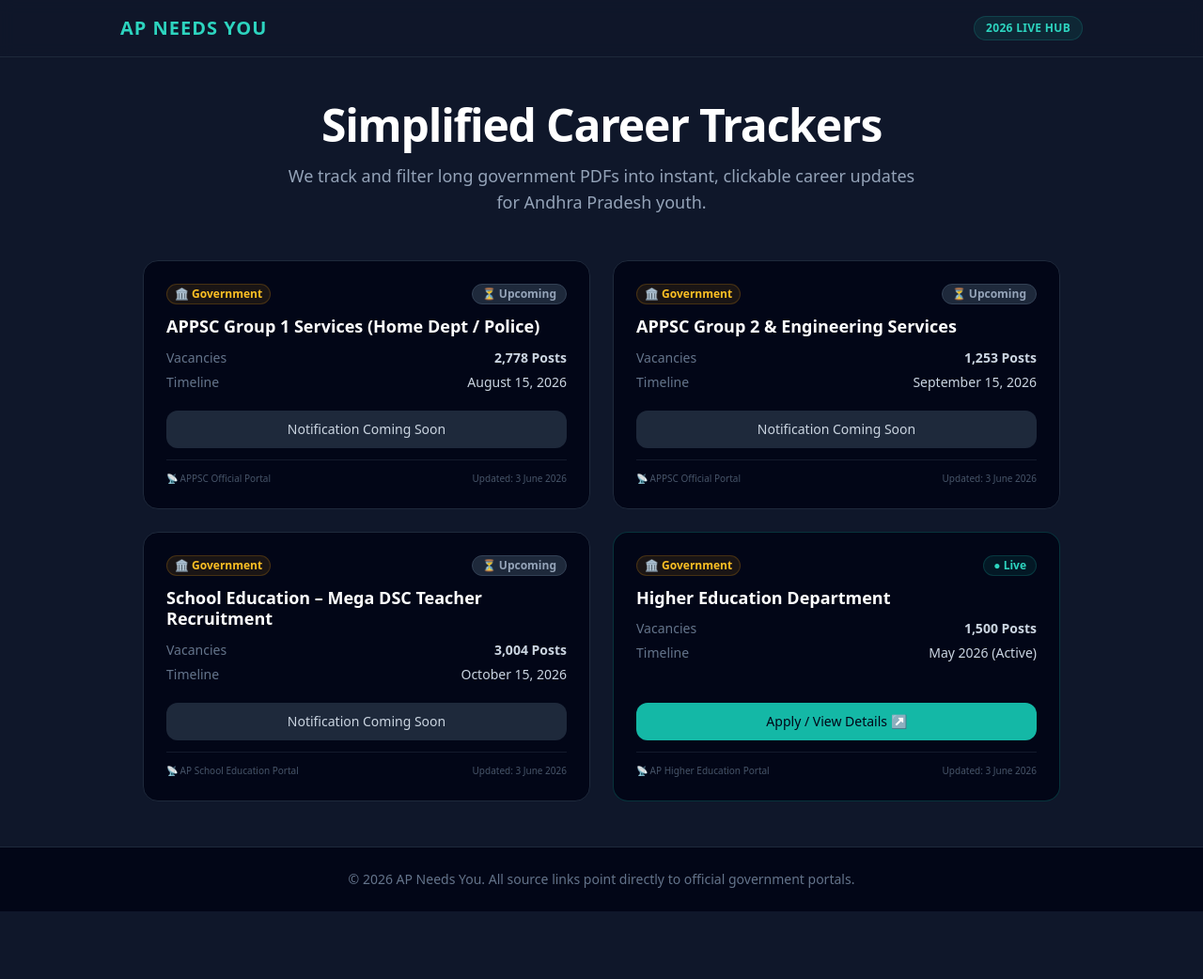
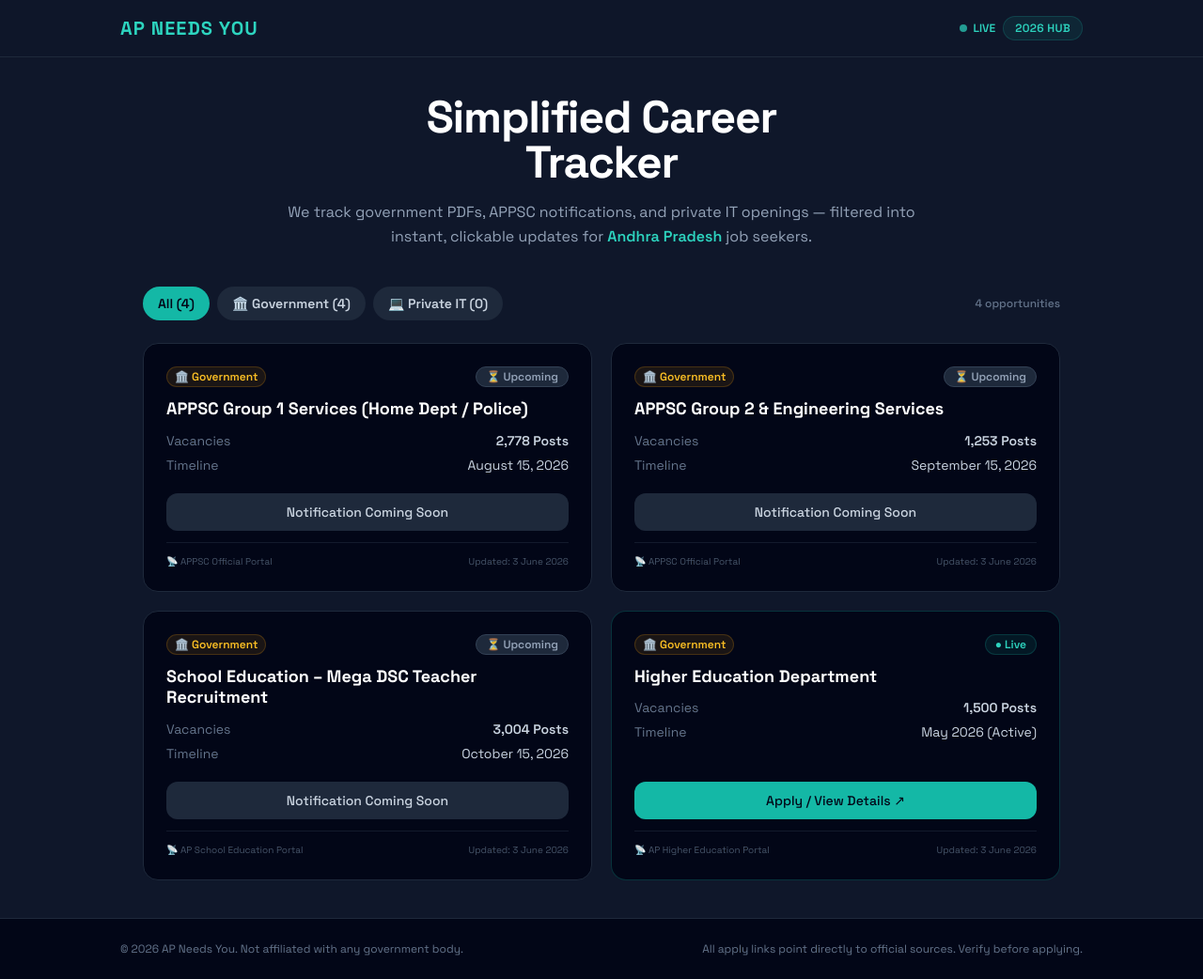
Before and after one commit to APneedsyou/ap-needs-you, a plain HTML site: page index.html in a window 1280 px wide. Shown: the whole page at 94% size. Before the commit the page ends 970 px from the top, so only its background shows below. Drawn offline with nearby package versions, Linux system fonts and the light colour scheme.

Commit message:
Update index.html

```diff
--- a/index.html
+++ b/index.html
@@ -1,41 +1,102 @@
 <!DOCTYPE html>
 <html lang="en">
 <head>
-    <meta charset="UTF-8">
-    <meta name="viewport" content="width=device-width, initial-scale=1.0">
-    <title>AP Needs You | Official Job Tracker</title>
+  <meta charset="UTF-8" />
+  <meta name="viewport" content="width=device-width, initial-scale=1.0" />
+  <title>AP Needs You | Job Tracker 2026</title>
+  <meta name="description" content="Live job tracker for Andhra Pradesh — government and private IT openings, updated daily." />
   <script src="https://cdn.tailwindcss.com"></script>
+  <link rel="preconnect" href="https://fonts.googleapis.com" />
+  <link href="https://fonts.googleapis.com/css2?family=Space+Grotesk:wght@400;500;600;700;800&display=swap" rel="stylesheet" />
+  <style>
+    body { font-family: 'Space Grotesk', sans-serif; }
+    .scrollbar-hide::-webkit-scrollbar { display: none; }
+    .scrollbar-hide { -ms-overflow-style: none; scrollbar-width: none; }
+
+    @keyframes pulse-dot {
+      0%, 100% { opacity: 1; }
+      50% { opacity: 0.3; }
+    }
+    .live-dot {
+      animation: pulse-dot 1.8s ease-in-out infinite;
+    }
+  </style>
 </head>
-<body class="bg-slate-900 text-slate-100 font-sans antialiased min-h-screen flex flex-col">
+<body class="bg-slate-900 text-slate-100 antialiased min-h-screen flex flex-col">
 
-    <header class="border-b border-slate-800 bg-slate-900/80 backdrop-blur sticky top-0 z-50 py-4 px-6">
+  <!-- ── Header ─────────────────────────────────────────────────────────── -->
+  <header class="border-b border-slate-800 bg-slate-900/90 backdrop-blur sticky top-0 z-50 py-4 px-6">
     <div class="max-w-5xl mx-auto flex justify-between items-center">
-            <div class="flex items-center space-x-3">
+
+      <div class="flex items-center gap-3">
         <span class="text-xl font-black tracking-wider text-teal-400">AP NEEDS YOU</span>
       </div>
+
+      <div class="flex items-center gap-2">
+        <!-- Live indicator -->
+        <span class="flex items-center gap-1.5 text-xs text-teal-400 font-semibold">
+          <span class="live-dot w-2 h-2 rounded-full bg-teal-400 inline-block"></span>
+          LIVE
+        </span>
         <span class="bg-teal-500/10 text-teal-400 border border-teal-500/20 px-3 py-1 rounded-full text-xs font-semibold tracking-wide uppercase">
-                2026 Live Hub
+          2026 Hub
         </span>
+      </div>
+
     </div>
   </header>
 
-    <main class="max-w-5xl mx-auto px-6 py-12 flex-grow w-full">
-        <div class="text-center max-w-2xl mx-auto mb-12">
-            <h1 class="text-4xl font-extrabold tracking-tight text-white sm:text-5xl mb-4">
-                Simplified Career Trackers
+  <!-- ── Hero ───────────────────────────────────────────────────────────── -->
+  <main class="max-w-5xl mx-auto px-6 py-10 flex-grow w-full">
+
+    <div class="text-center max-w-2xl mx-auto mb-10">
+      <h1 class="text-4xl font-extrabold tracking-tight text-white sm:text-5xl mb-4 leading-tight">
+        Simplified Career<br class="hidden sm:block" /> Tracker
       </h1>
-            <p class="text-lg text-slate-400">
-                We track and filter long government PDFs into instant, clickable career updates for Andhra Pradesh youth.
+      <p class="text-base text-slate-400 leading-relaxed">
+        We track government PDFs, APPSC notifications, and private IT openings —
+        filtered into instant, clickable updates for <span class="text-teal-400 font-semibold">Andhra Pradesh</span> job seekers.
       </p>
     </div>
 
-        <div id="job-cards-container" class="grid gap-6 md:grid-cols-2">
-            <div class="text-center col-span-full py-12 text-slate-500">Loading active opportunities...</div>
+    <!-- ── Filter bar ──────────────────────────────────────────────────── -->
+    <div class="flex items-center justify-between mb-6 gap-4 flex-wrap">
+      <div id="filter-bar" class="flex gap-2 flex-wrap scrollbar-hide">
+        <!-- Populated by app.js -->
+        <div class="px-4 py-2 rounded-full bg-slate-800 text-slate-500 text-sm animate-pulse w-24 h-9"></div>
+        <div class="px-4 py-2 rounded-full bg-slate-800 text-slate-500 text-sm animate-pulse w-32 h-9"></div>
+        <div class="px-4 py-2 rounded-full bg-slate-800 text-slate-500 text-sm animate-pulse w-28 h-9"></div>
       </div>
+      <span id="results-count" class="text-xs text-slate-500 font-medium whitespace-nowrap"></span>
+    </div>
+
+    <!-- ── Job cards grid ──────────────────────────────────────────────── -->
+    <div id="job-cards-container" class="grid gap-5 md:grid-cols-2">
+      <!-- Loading skeleton -->
+      <div class="bg-slate-950 border border-slate-800 rounded-2xl p-6 animate-pulse">
+        <div class="h-4 bg-slate-800 rounded w-1/3 mb-4"></div>
+        <div class="h-6 bg-slate-800 rounded w-3/4 mb-3"></div>
+        <div class="h-3 bg-slate-800 rounded w-1/2 mb-2"></div>
+        <div class="h-3 bg-slate-800 rounded w-2/3 mb-6"></div>
+        <div class="h-10 bg-slate-800 rounded-xl"></div>
+      </div>
+      <div class="bg-slate-950 border border-slate-800 rounded-2xl p-6 animate-pulse">
+        <div class="h-4 bg-slate-800 rounded w-1/3 mb-4"></div>
+        <div class="h-6 bg-slate-800 rounded w-3/4 mb-3"></div>
+        <div class="h-3 bg-slate-800 rounded w-1/2 mb-2"></div>
+        <div class="h-3 bg-slate-800 rounded w-2/3 mb-6"></div>
+        <div class="h-10 bg-slate-800 rounded-xl"></div>
+      </div>
+    </div>
+
   </main>
 
-    <footer class="border-t border-slate-800 bg-slate-950 py-6 px-6 text-center text-sm text-slate-500">
-        <p>© 2026 AP Needs You. All source links point directly to official government portals.</p>
+  <!-- ── Footer ─────────────────────────────────────────────────────────── -->
+  <footer class="border-t border-slate-800 bg-slate-950 py-6 px-6">
+    <div class="max-w-5xl mx-auto flex flex-col sm:flex-row justify-between items-center gap-3 text-xs text-slate-500">
+      <p>© 2026 AP Needs You. Not affiliated with any government body.</p>
+      <p>All apply links point directly to official sources. Verify before applying.</p>
+    </div>
   </footer>
 
   <script src="app.js"></script>
```
Lines whose indentation alone changed are shown as unchanged.
